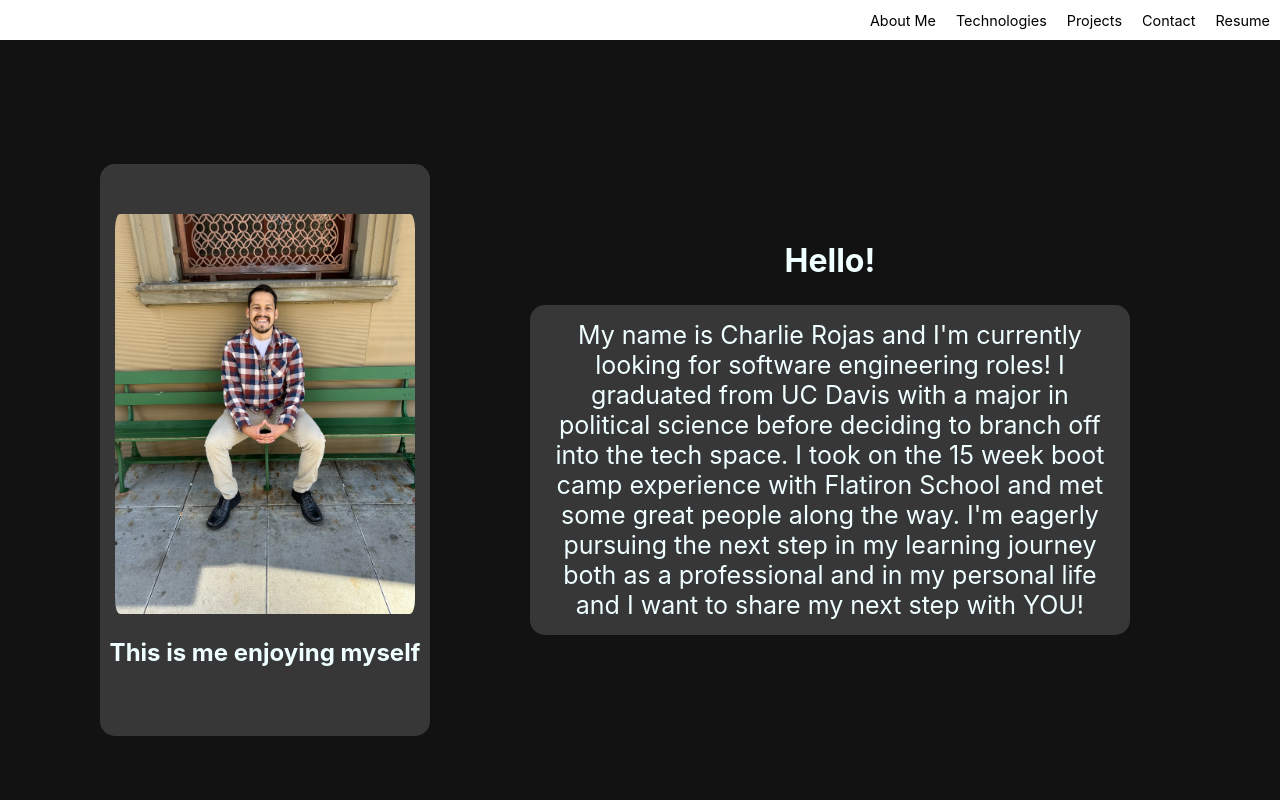
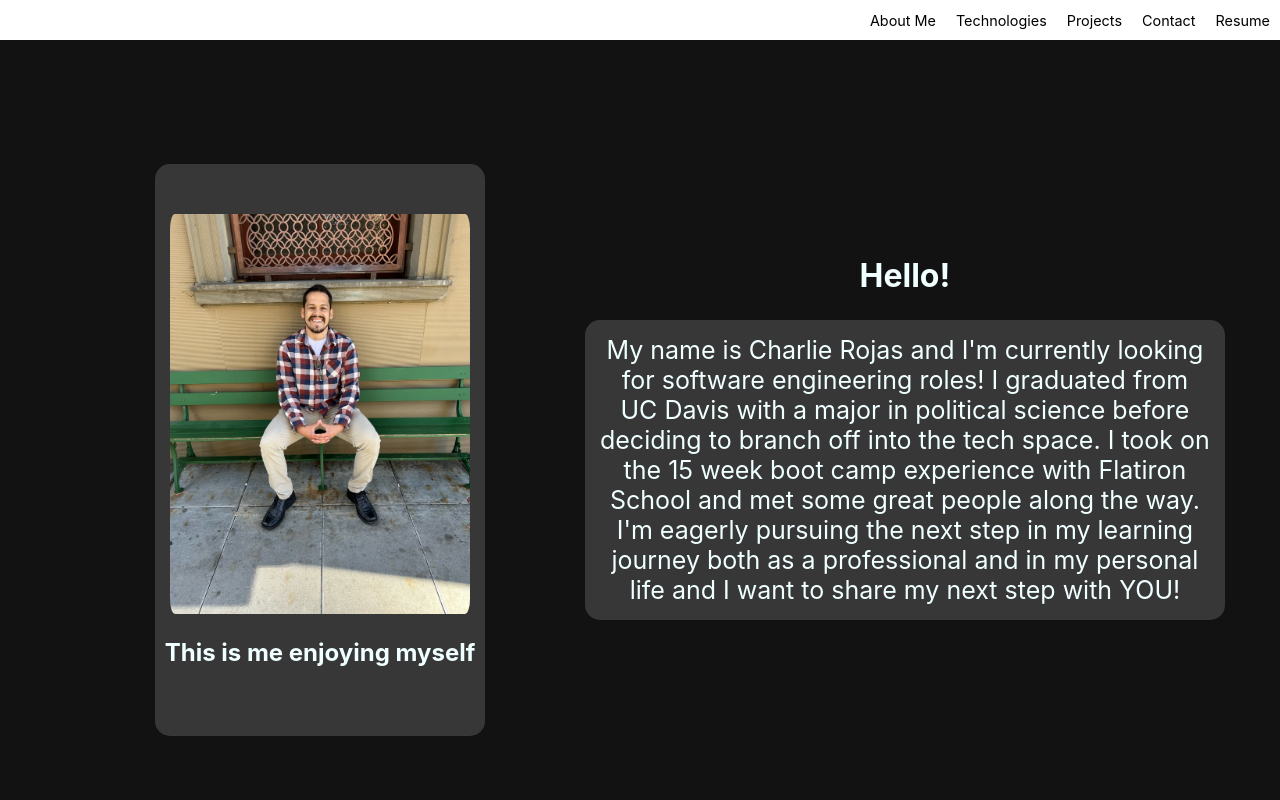
Before and after one commit to MomsRegretti/momsregretti.github.io, a React (Create React App) app: page / in a window 1280 px wide. Shown: the top 800 px of the page. Built offline with nearby package versions, Linux system fonts and the light colour scheme.

Commit message:
files changed for deployment

```diff
--- a/package.json
+++ b/package.json
@@ -8,7 +8,6 @@
     "@testing-library/react": "^13.4.0",
     "@testing-library/user-event": "^13.5.0",
     "framer-motion": "^10.12.16",
-    "gh-pages": "^5.0.0",
     "react": "^18.2.0",
     "react-dom": "^18.2.0",
     "react-scripts": "5.0.1",
@@ -41,6 +40,7 @@
     ]
   },
   "devDependencies": {
+    "gh-pages": "^6.1.1",
     "react-router-dom": "^6.11.2"
   }
 }
--- a/src/Components/AboutMe.js
+++ b/src/Components/AboutMe.js
@@ -3,12 +3,12 @@ import ye from '/home/potus/projects/MomsRegretti.github.io/src/IMG_0014.JPG'
 function AboutMe({aboutMeRef}) {
     // const aboutMeRef = useRef(null)
     return (
-        <div ref={aboutMeRef} id='aboutme' style={{ backgroundColor: "#121212", minHeight: '900px', display: 'flex', direction: 'row', margin: 'auto' }}>
+        <div ref={aboutMeRef} id='aboutme' style={{ alignItems: 'center',justifyContent: 'center',backgroundColor: "#121212", minHeight: '900px', display: 'flex', direction: 'row', margin: 'auto' }}>
             <div className = 'imageCard' style={{}} id='pic'>
                 <img style={{ margin: 'auto', height: '25rem', borderRadius:'15px', padding:'0px 10px'}} alt='Charlie Rojas' src = {ye} />
                 <h2>This is me enjoying myself</h2>
             </div>
-            <div style={{ justifySelf: 'center', width: '50%', display: 'grid',marginRight: '150px' }} id='bio'>
+            <div style={{ justifySelf: 'center', width: '50%', display: 'grid' }} id='bio'>
                 <h1 style={{ margin: 'auto', marginBottom: '0' }}>Hello!</h1>
                 <p className='textCard' style={{height:'fit-content',fontSize: '25px', padding:'15px' }}>
                     My name is Charlie Rojas and I'm currently looking for software engineering roles! I graduated from UC Davis with a major in political science before deciding to branch off into the tech space. I took on the 15 week boot camp experience with Flatiron School and met some great people along the way. I'm eagerly pursuing the next step in my learning journey both as a professional and in my personal life and I want to share my next step with YOU!
```
Also changed, not shown: 1 other file (tests, documents, lock files or other folders).
